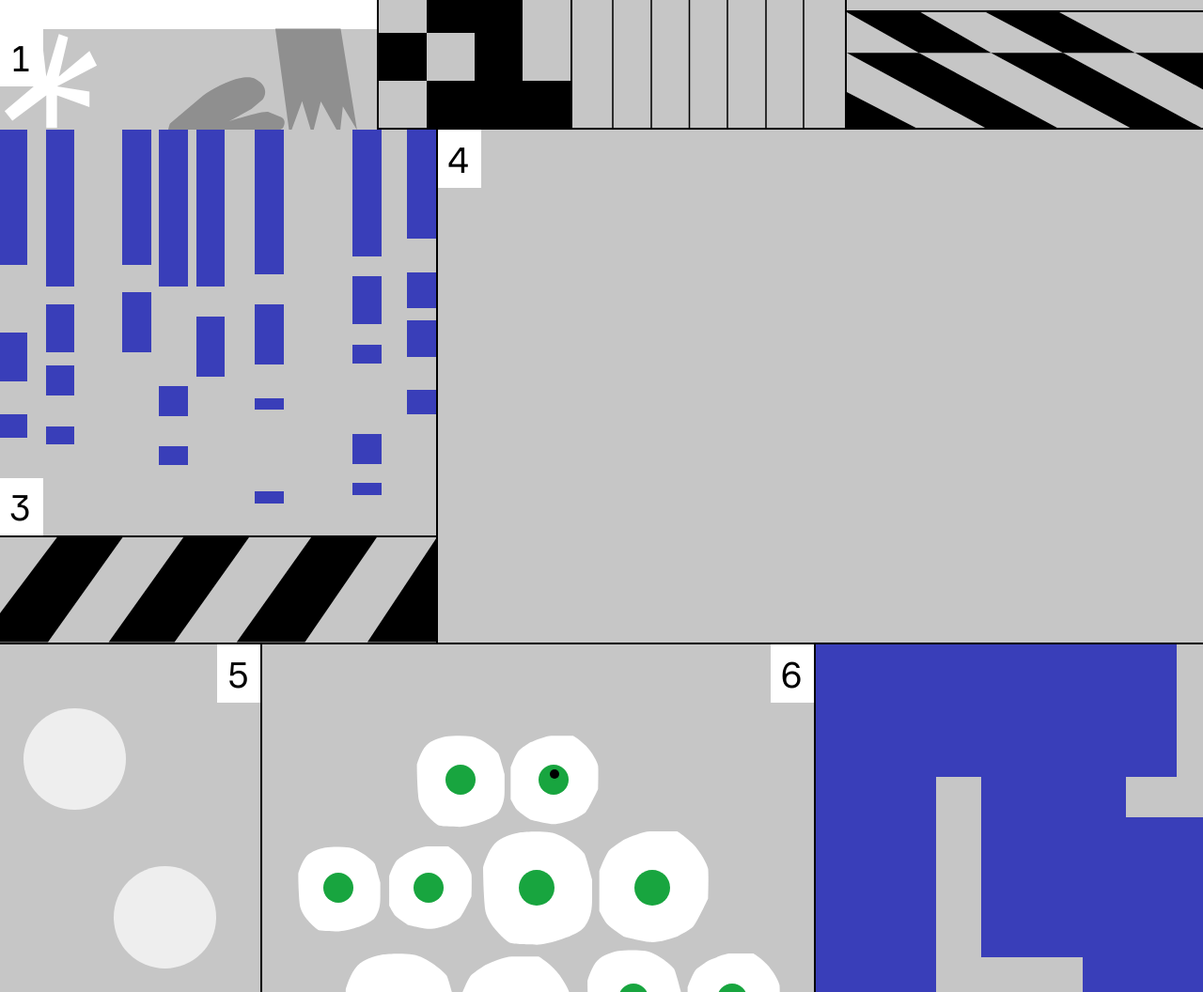
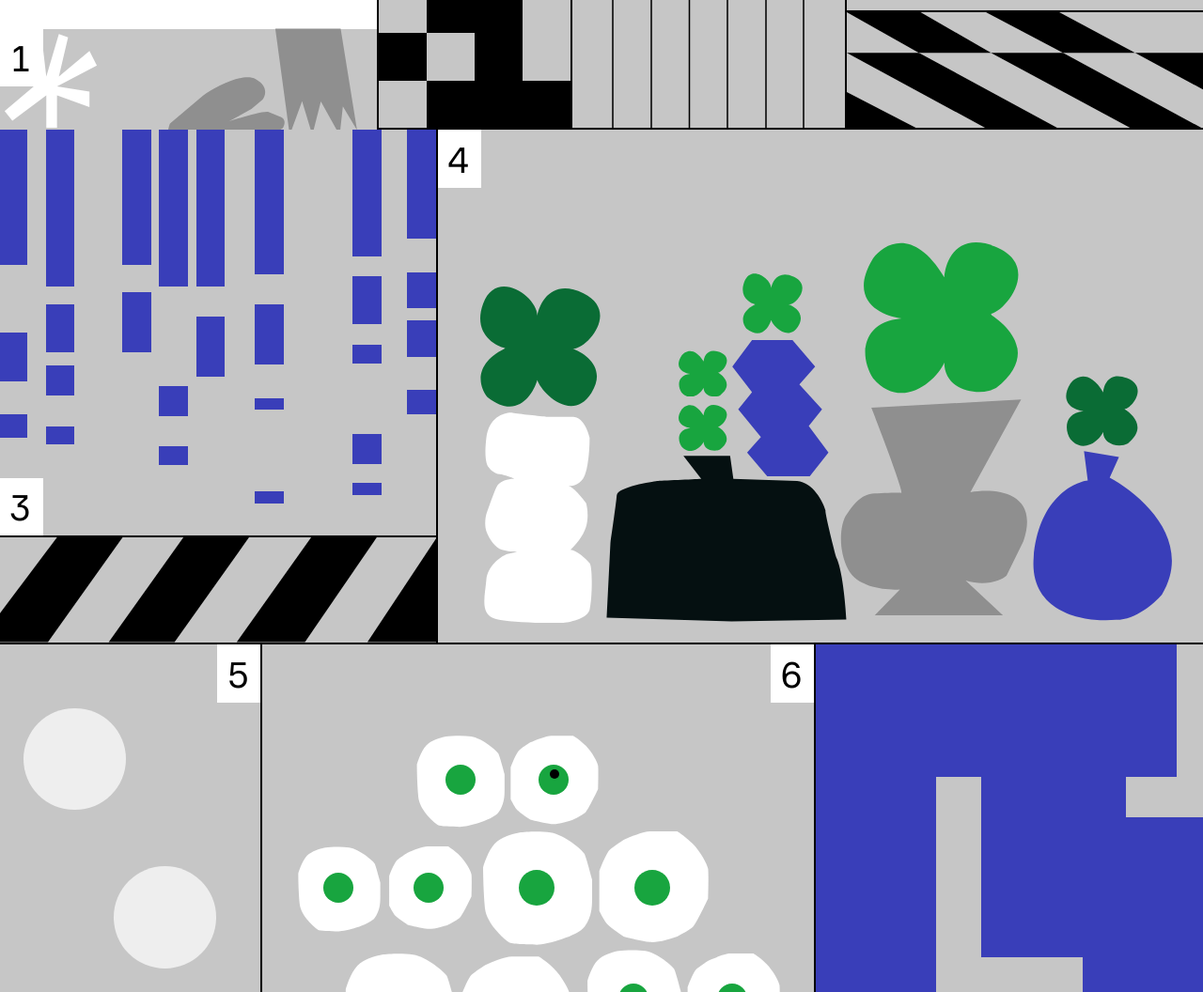
Before and after one commit to ksennn/poster-js, a plain HTML site: page index.html in a window 1280 px wide. Shown: the part 800-1856 px from the top of the page at 94% size. Drawn offline with nearby package versions, Linux system fonts and the light colour scheme.

Commit message:
Update style.css

```diff
--- a/stylesheets/style.css
+++ b/stylesheets/style.css
@@ -30,14 +30,104 @@ border-radius: 50%;
 content: " ";
 }
 
- .ui-widget-content {
+ .flower1 {
    background: url("../images/24.svg");
    width: 10vw;
    height: 10vw;
    background-size: 100% auto;
    position: absolute;
-   top: 31.5%;
+   top: 30.5%;
    left: 5.5%;
+ }
+ .flower2 {
+   background: url("../images/25.svg");
+   width: 13vw;
+   height: 13vw;
+   background-size: 100% auto;
+   position: absolute;
+   top: 21.5%;
+   right: 24%;
+ }
+ .flower3 {
+   background: url("../images/26.svg");
+   width: 4vw;
+   height: 3.85vw;
+   background-size: 100% auto;
+   position: absolute;
+   top: 53.5%;
+   left: 31.5%;
+ }
+ .flower4 {
+   background: url("../images/27.svg");
+   width: 4vw;
+   height: 3.85vw;
+   background-size: 100% auto;
+   position: absolute;
+   top: 43%;
+   left: 31.5%;
+ }
+ .flower5 {
+   background: url("../images/32.svg");
+   width: 5vw;
+   height: 5vw;
+   background-size: 100% auto;
+   position: absolute;
+   top: 28%;
+   left: 39.8%;
+ }
+ .flower6 {
+   background: url("../images/33.svg");
+   width: 6vw;
+   height: 5.85vw;
+   background-size: 100% auto;
+   position: absolute;
+   top: 48%;
+   right: 8.5%;
+ }
+ .vase1 {
+   background: url("../images/28.svg");
+   width: 8vw;
+   height: 11.3vw;
+   background-size: 100% auto;
+   position: absolute;
+   top: 41%;
+   left: 38.5%;
+ }
+ .vase2 {
+   background: url("../images/29.svg");
+   width: 15.5vw;
+   height: 18vw;
+   background-size: 100% auto;
+   position: absolute;
+   top: 52.5%;
+   right: 23%;
+ }
+ .vase3 {
+   background: url("../images/30.svg");
+   width: 9vw;
+   height: 17.5vw;
+   background-size: 100% auto;
+   position: absolute;
+   top: 55%;
+   left: 6%;
+ }
+ .vase4 {
+   background: url("../images/31.svg");
+   width: 20vw;
+   height: 13.8vw;
+   background-size: 100% auto;
+   position: absolute;
+   top: 63.5%;
+   left: 22%;
+ }
+ .vase5 {
+   background: url("../images/34.svg");
+   width: 11.6vw;
+   height: 14.2vw;
+   background-size: 100% auto;
+   position: absolute;
+   top: 62.5%;
+   right: 4%;
  }
 .textline_1 {
   width: 100%;
```
